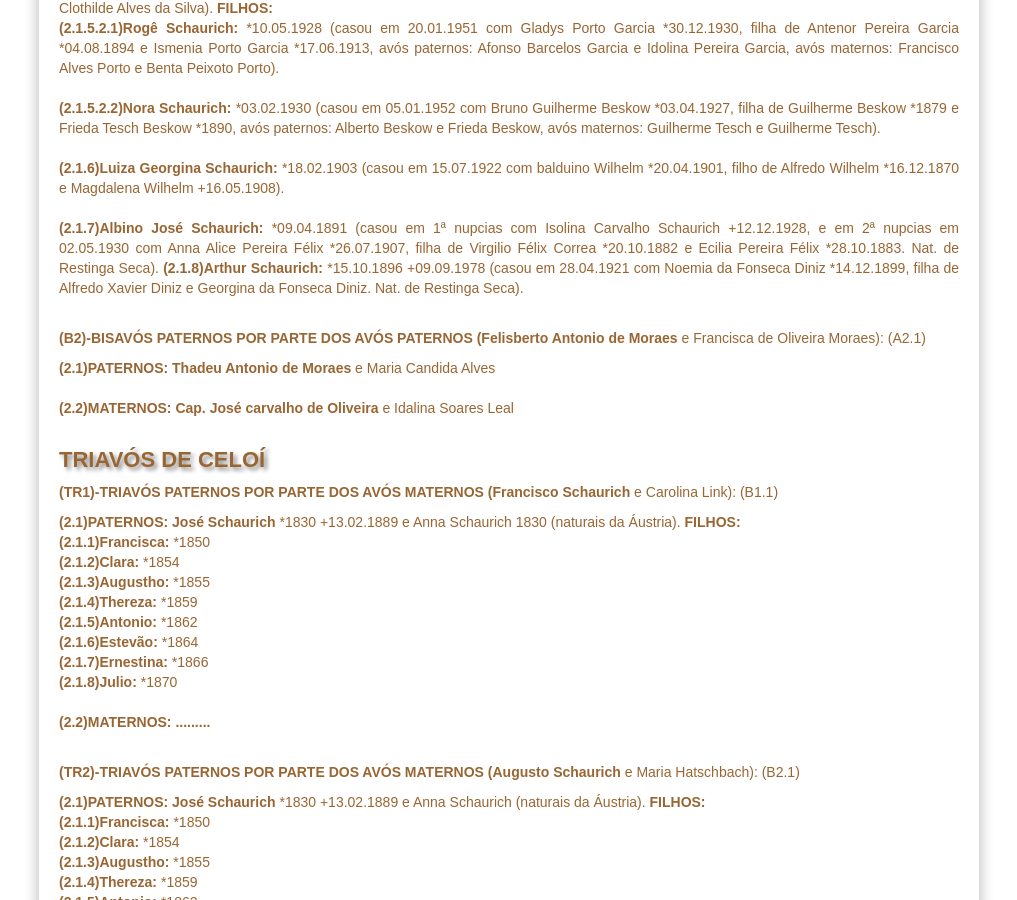
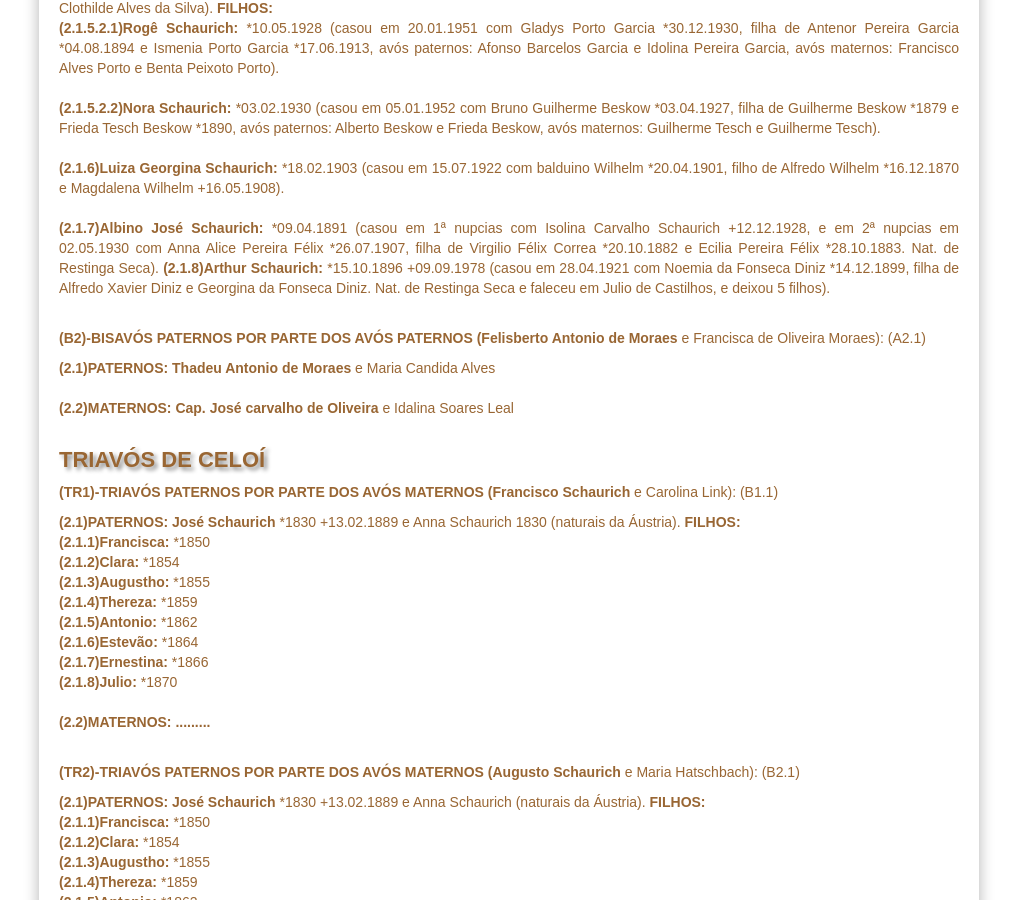
Before and after one commit to claudiovargas1955/claudiovargas1955.github.io, a Jekyll site: the page built from _pages/familia-schaurich.html, in a window 1280 px wide and 900 px high, scrolled down 2229 px. Shown: the whole window, without its empty margins (131-1148 px from the left). Built offline with Jekyll 4.4.1, drawn with Linux system fonts in a browser that asks for light colours; some web fonts are replaced.

Commit message:
Update familia-schaurich.html

```diff
--- a/_pages/familia-schaurich.html
+++ b/_pages/familia-schaurich.html
@@ -272,7 +272,8 @@ Ortiz  avós maternos: José da Silva Moura e Francisca Vargas de Moura RC-83).
             Pereira Félix *28.10.1883. Nat. de Restinga Seca).
 
             <b>(2.1.8)Arthur Schaurich: </b>*15.10.1896 +09.09.1978 (casou em 28.04.1921 com Noemia da Fonseca Diniz *14.12.1899, filha
-            de Alfredo Xavier Diniz e Georgina da Fonseca Diniz. Nat. de Restinga Seca). <br><br>
+            de Alfredo Xavier Diniz e Georgina da Fonseca Diniz. Nat. de Restinga Seca e faleceu em Julio de Castilhos, e deixou
+            5 filhos). <br><br>
 
 
 <p><b>(B2)-BISAVÓS PATERNOS POR PARTE DOS AVÓS PATERNOS (Felisberto Antonio de Moraes </b>e Francisca de Oliveira Moraes): (A2.1)
```
